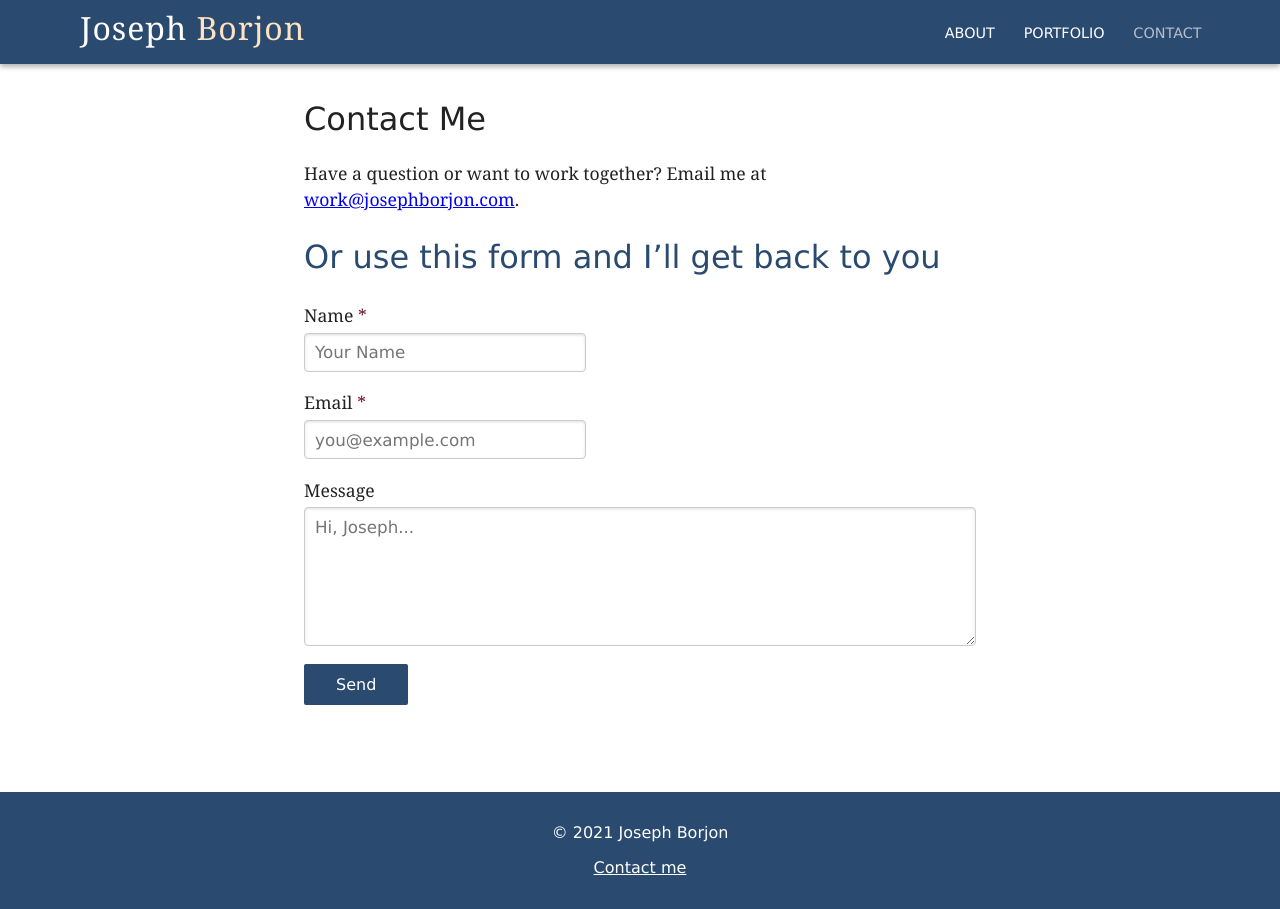
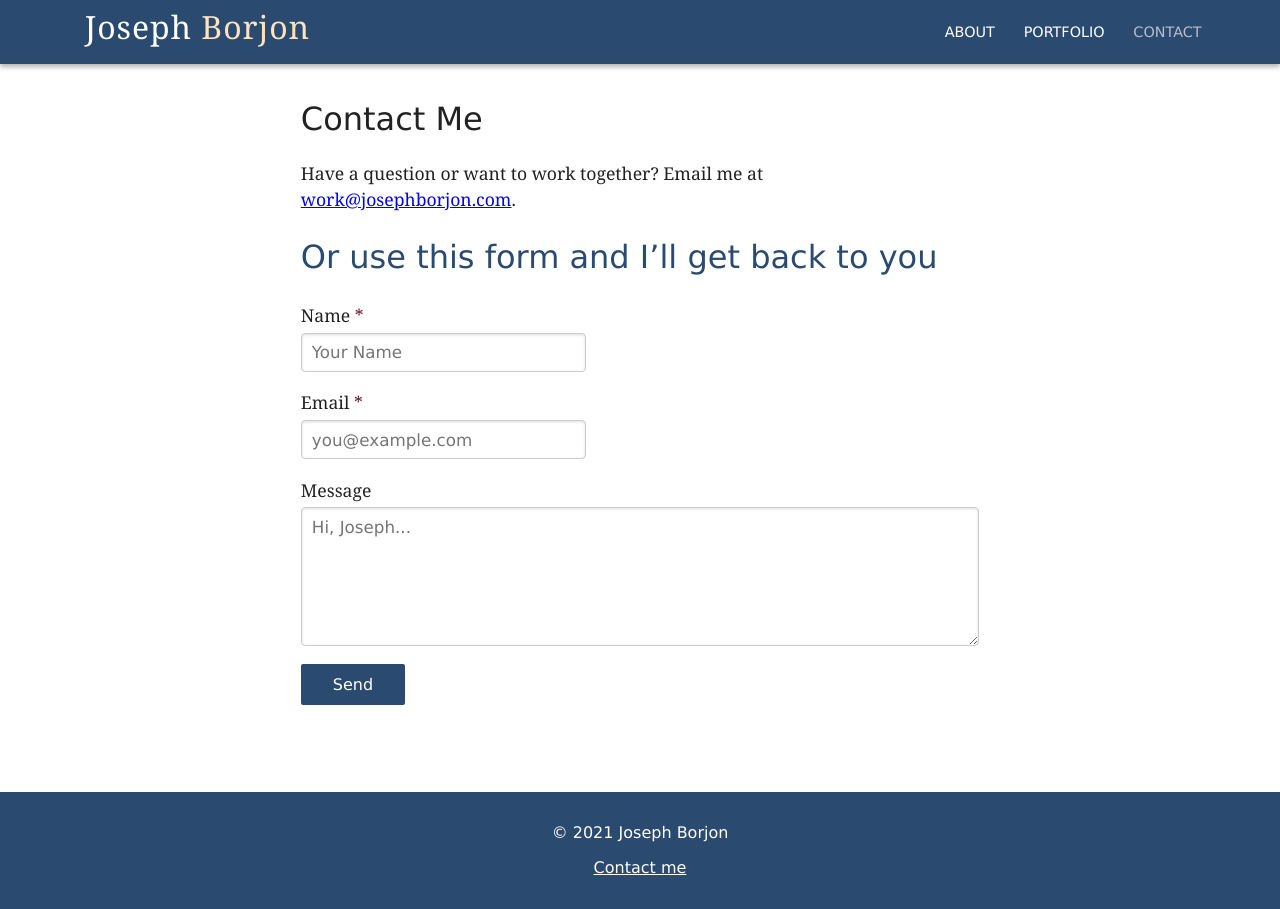
Before and after one commit to jborjon/jborjon.github.io, a Jekyll site: the page built from contact.html, in a window 1280 px wide. Built offline with Jekyll 4.4.1, drawn with Linux system fonts in a browser that asks for light colours; some web fonts are replaced.

Commit message:
Adjust nav bar spacing

```diff
--- a/style/base.css
+++ b/style/base.css
@@ -51,7 +51,7 @@
 
 main {
   margin: 0 auto;
-  padding: 1em 1.5em;
+  padding: 1em 1.3rem;
   max-width: var(--content-width);
 }
 
@@ -103,12 +103,16 @@
   margin: 0 auto;
 }
 
+.main-nav-menu > ul {
+  padding-left: .36rem;
+}
+
 .site-heading-title {
   margin: 0;
 }
 
 .site-heading-link {
-  padding: .22em .5em;
+  padding: .36rem 1.3rem;
   color: var(--color-light-text);
   font: 1em "Playfair Display", Georgia, Garamond, Times, serif;
   font-kerning: normal;
```
